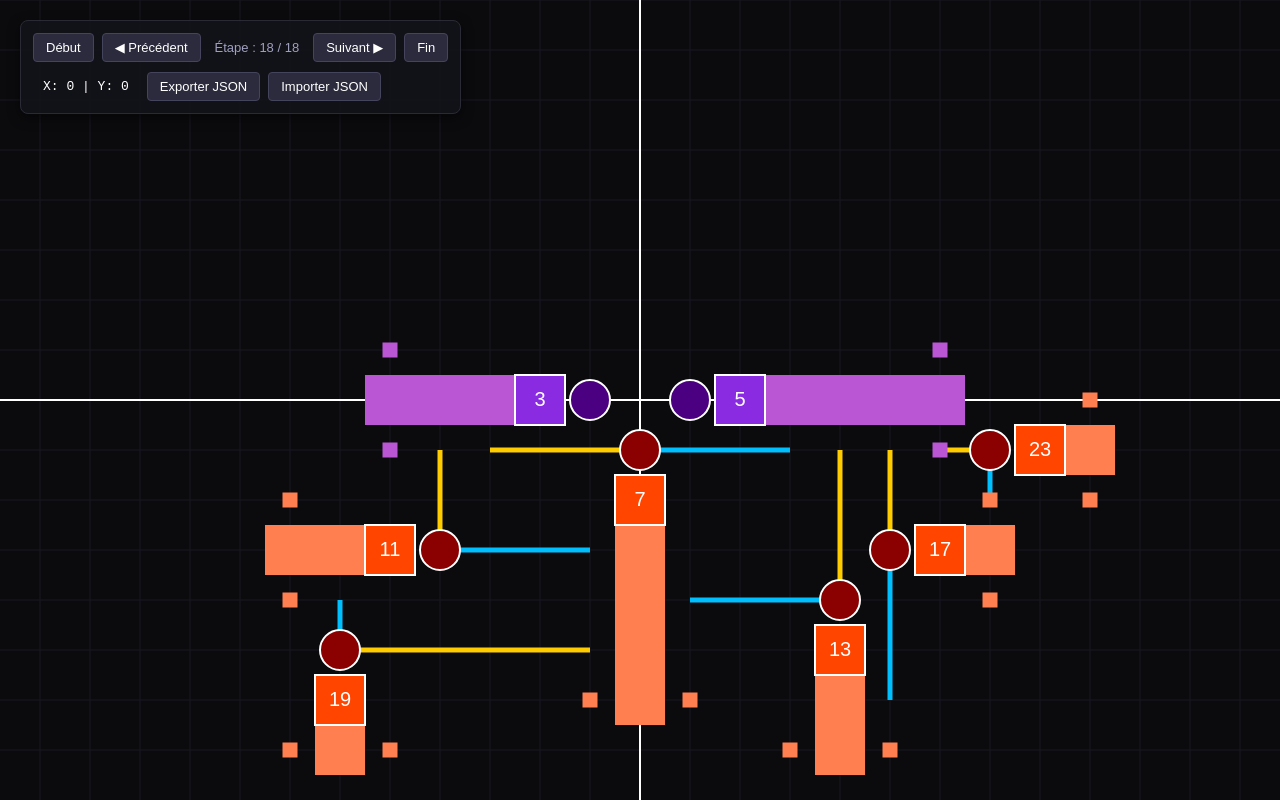
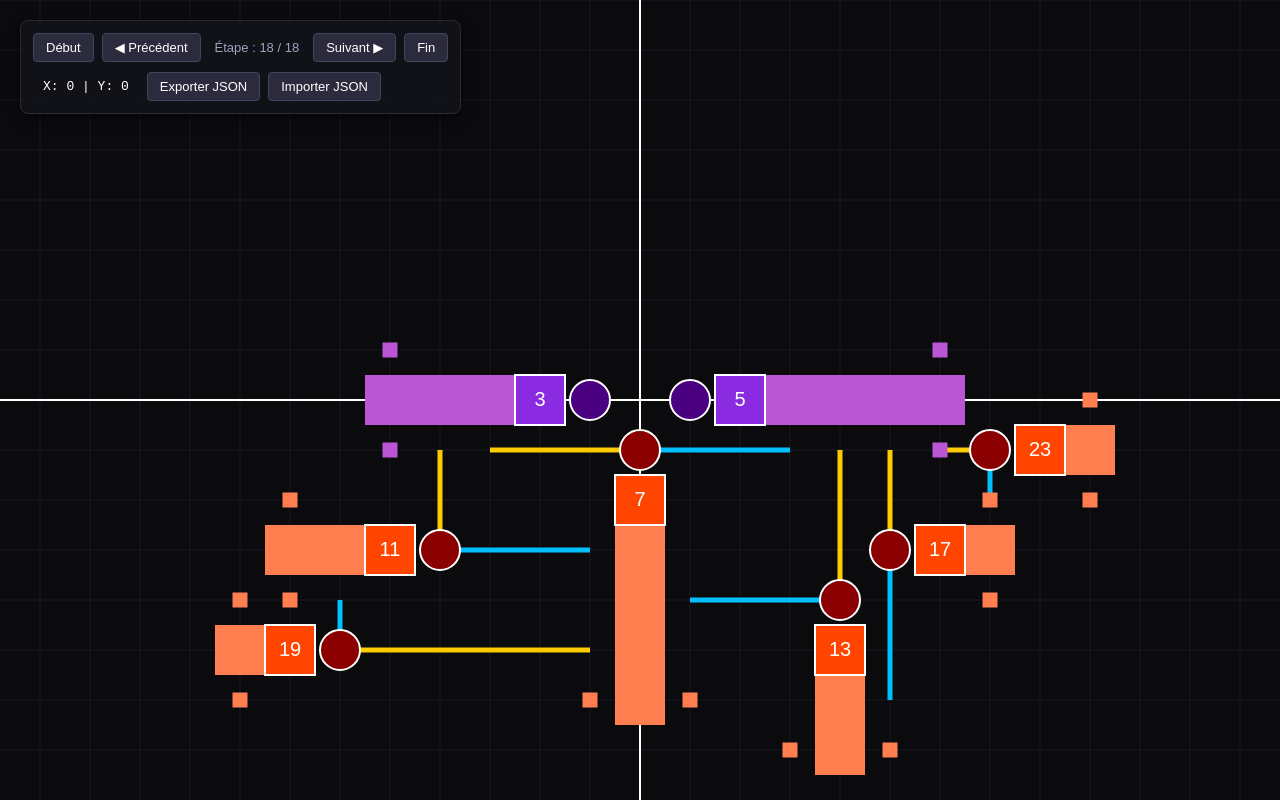
Before and after one commit to ErwanAllot/nombres-premiers-graphe, a plain HTML site: page index.html in a window 1280 px wide. Drawn offline with Linux system fonts and the light colour scheme.

Commit message:
placement par rapport à la tête d'épingle

```diff
--- a/index.html
+++ b/index.html
@@ -46,6 +46,7 @@
 
     <!-- 4. Les interactions (souris, UI, etc.) -->
     <script src="js/interactions/souris.js"></script>
+    <script src="js/interactions/btn.js"></script>
     <!-- <script src="js/interactions/ui.js"></script> -->
 
     <!-- 5. Les outils transverses -->
--- /dev/null
+++ b/js/interactions/btn.js
@@ -0,0 +1,15 @@
+document.getElementById('btn-debut').addEventListener('click', () => {
+    const etat = window.historiqueApp.allerAuDebut();
+    if (etat) {
+        chargerEtatDansCanvas(etat); // Remplace par ta fonction d'affichage de l'état
+        mettreAJourInterfaceHistorique(); // Met à jour le texte de l'indicateur et l'état des boutons
+    }
+});
+
+document.getElementById('btn-fin').addEventListener('click', () => {
+    const etat = window.historiqueApp.allerALaFin();
+    if (etat) {
+        chargerEtatDansCanvas(etat);
+        mettreAJourInterfaceHistorique();
+    }
+});
--- a/js/modeles/chemin.js
+++ b/js/modeles/chemin.js
@@ -3,40 +3,39 @@
 // ==========================================
 
 /**
- * Calcule le Joint J et les données du chemin entre deux épingles parentes.
- * @param {Object} parentPetit - L'épingle du plus petit parent (ex: 3)
- * @param {Object} parentGrand - L'épingle du plus grand parent (ex: 5)
- * @returns {Object} Les coordonnées des points de départ, d'arrivée (J) et les métadonnées
+ * Calcule les ancres disponibles au bout de la queue de l'épingle (horizontal ou vertical).
  */
-// ==========================================
-// MODULE GÉOMÉTRIQUE : CHEMIN ORTHOGONAL & JOINT J
-// ==========================================
+function sbtenirAncresDisponibles(epingle) {
+    const longueurQueue = epingle.longueurQueue || 1;
+    const distanceTotal = 1 + longueurQueue;
+    const orient = epingle.orientation !== undefined ? epingle.orientation : 0;
 
-function obtenirAncresDisponibles(epingle) {
-    const distanceDuCorps = epingle.longueurQueue || 1;
-    const direction = epingle.x <= 0 ? -1 : 1;
-    const xAncre = epingle.x + (direction * distanceDuCorps);
+    console.log("stop");
+    // Cas Horizontal (0° ou 180°)
+    if (orient === 0 || orient === 180) {
+        const dirX = (orient === 0) ? -1 : 1;
+        const xAncre = epingle.x + (dirX * distanceTotal);
+        return [
+            { x: xAncre, y: epingle.y + 1, id: 'haut' },
+            { x: xAncre, y: epingle.y - 1, id: 'bas' }
+        ];
+    }
 
-    return [
-        { x: xAncre, y: epingle.y + 1, id: 'haut' },
-        { x: xAncre, y: epingle.y - 1, id: 'bas' }
-    ];
+    // Cas Vertical (90° ou 270°)
+    else {
+        const dirY = (orient === 90) ? -1 : 1;
+        const yAncre = epingle.y + (dirY * distanceTotal);
+        return [
+            { x: epingle.x - 1, y: yAncre, id: 'gauche' },
+            { x: epingle.x + 1, y: yAncre, id: 'droite' }
+        ];
+    }
 }
 
-function calculerCheminEtJoint(parentPetit, parentGrand) {
-    // 1. Récupération des ancres disponibles
-console.log("=== CALCUL DE CHEMIN ===");
-    console.log("Parent 1 (valeur):", parentPetit.valeur, "aux coordonnées:", { x: parentPetit.x, y: parentPetit.y }, "avec queue:", parentPetit.longueurQueue);
-    console.log("Parent 2 (valeur):", parentGrand.valeur, "aux coordonnées:", { x: parentGrand.x, y: parentGrand.y }, "avec queue:", parentGrand.longueurQueue);
-
-    // 1. Récupération des ancres disponibles
-    const ancresPetit = obtenirAncresDisponibles(parentPetit);
-    const ancresGrand = obtenirAncresDisponibles(parentGrand);
-
-    console.log("Ancres du parent", parentPetit.valeur, ":", ancresPetit);
-    console.log("Ancres du parent", parentGrand.valeur, ":", ancresGrand);
-
-    // 2. Sélection de la paire la plus proche (Distance de Manhattan)
+/**
+ * Trouve la paire d'ancres la plus proche entre deux épingles (Distance de Manhattan).
+ */
+function trouverMeilleurePaireAncres(ancresPetit, ancresGrand) {
     let meilleurePaire = null;
     let distanceMinimale = Infinity;
 
@@ -49,41 +48,35 @@ console.log("=== CALCUL DE CHEMIN ===");
             }
         }
     }
+    return meilleurePaire;
+}
 
-    const p1 = meilleurePaire.pPetit; // x1, y1
-    const p2 = meilleurePaire.pGrand; // x2, y2
-
-    // 3. Application de la règle pour le point pivot Q du chemin orthogonal
-    let xq, yq;
-
-    // Si les deux ancres sont sur le même axe (même X ou même Y)
+/**
+ * Calcule le point pivot Q du chemin orthogonal en "L".
+ */
+function calculerPointPivotQ(p1, p2) {
     if (p1.x === p2.x || p1.y === p2.y) {
         const midX = (p1.x + p2.x) / 2;
         const midY = (p1.y + p2.y) / 2;
-
-        // Arrondi en direction de p1 si on tombe sur un .5
-        xq = (p1.x < p2.x) ? Math.floor(midX) : Math.ceil(midX);
-        yq = (p1.y < p2.y) ? Math.floor(midY) : Math.ceil(midY);
-
+        return {
+            x: (p1.x < p2.x) ? Math.floor(midX) : Math.ceil(midX),
+            y: (p1.y < p2.y) ? Math.floor(midY) : Math.ceil(midY)
+        };
     } else {
-
         const q1 = { x: p1.x, y: p2.y };
-        const q2 = { x: p2.x, y:p1.y }; // ou l'inverse selon ton test
+        const q2 = { x: p2.x, y: p1.y };
 
         const distQ1 = (q1.x * q1.x) + (q1.y * q1.y);
         const distQ2 = (q2.x * q2.x) + (q2.y * q2.y);
 
-        if (distQ1 > distQ2) {
-            xq = q1.x; yq = q1.y;
-        } else {
-            xq = q2.x; yq = q2.y;
-        }
+        return (distQ1 > distQ2) ? q1 : q2;
     }
+}
 
-    const pointQ = { x: xq, y: yq };
-
-    // 4. Définition des segments orthogonaux (L : de p1 -> Q -> p2)
-    // On évite les segments nuls si p1 ou p2 est déjà sur le pivot Q
+/**
+ * Génère les segments du chemin (évite les segments nuls).
+ */
+function creerSegments(p1, p2, pointQ) {
     const segments = [];
     if (p1.x !== pointQ.x || p1.y !== pointQ.y) {
         segments.push({ debut: p1, fin: pointQ, couleur: 'jaune' });
@@ -91,12 +84,33 @@ console.log("=== CALCUL DE CHEMIN ===");
     if (pointQ.x !== p2.x || pointQ.y !== p2.y) {
         segments.push({ debut: pointQ, fin: p2, couleur: 'bleu' });
     }
+    return segments;
+}
 
-    // 5. Calcul du Joint J (par exemple au milieu du chemin global ou sur le pivot)
-    // Ici, on le place au milieu exact entre p1 et p2 pour l'instant, ou sur Q selon ton design
-    const jX = (p1.x + p2.x) / 2;
-    const jY = (p1.y + p2.y) / 2;
-    const pointJ = { x: jX, y: jY };
+/**
+ * Fonction principale : Calcule le Joint J et les données du chemin entre deux épingles parentes.
+ */
+function calculerCheminEtJoint(parentPetit, parentGrand) {
+    // 1. Récupération des ancres
+    const ancresPetit = sbtenirAncresDisponibles(parentPetit);
+    const ancresGrand = sbtenirAncresDisponibles(parentGrand);
+
+    // 2. Sélection de la paire la plus proche
+    const meilleurePaire = trouverMeilleurePaireAncres(ancresPetit, ancresGrand);
+    const p1 = meilleurePaire.pPetit;
+    const p2 = meilleurePaire.pGrand;
+
+    // 3. Calcul du pivot Q
+    const pointQ = calculerPointPivotQ(p1, p2);
+
+    // 4. Définition des segments
+    const segments = creerSegments(p1, p2, pointQ);
+
+    // 5. Calcul du Joint J (milieu exact entre p1 et p2)
+    const pointJ = {
+        x: (p1.x + p2.x) / 2,
+        y: (p1.y + p2.y) / 2
+    };
 
     return {
         parentPetitId: parentPetit.valeur,
--- a/js/modeles/epingle.js
+++ b/js/modeles/epingle.js
@@ -1,18 +1,3 @@
-// ==========================================
-// MODULE MODÈLE : ÉPINGLE & GÉOMÉTRIE
-// ==========================================
-
-function calculerOrientation(x, y) {
-    const absX = Math.abs(x);
-    const absY = Math.abs(y);
-
-    if (absX > absY) {
-        return x < 0 ? 0 : 180;
-    } else {
-        return y < 0 ? 90 : 270;
-    }
-}
-
 /**
  * Crée un objet représentant une épingle complète.
  * @param {number} valeur - Le nombre premier (ex: 3, 5, 7)
@@ -32,3 +17,18 @@ function creerEpingle(valeur, x, y, couleurType = 'violet', longueurQueue = 1) {
         longueurQueue: longueurQueue // Permet de gérer l'extension de la queue
     };
 }
+
+// ==========================================
+// MODULE MODÈLE : ÉPINGLE & GÉOMÉTRIE
+// ==========================================
+
+function calculerOrientation(x, y) {
+    const absX = Math.abs(x);
+    const absY = Math.abs(y);
+
+    if (absX > absY) {
+        return x < 0 ? 0 : 180;
+    } else {
+        return y < 0 ? 90 : 270;
+    }
+}
--- a/js/rendu/chemin.js
+++ b/js/rendu/chemin.js
@@ -12,17 +12,10 @@ function dessinerPoint(ctx, px, py, rayon, couleur) {
     ctx.stroke();
 }
 
+function dessinerSegments(ctx, segments, echelle, decalageX, decalageY) {
+    if (!segments || segments.length === 0) return;
 
-
-
-function dessinerChemin(ctx, chemin, etatGrille) {
-    const echelle = etatGrille.echelle;
-    const decalageX = etatGrille.decalageX;
-    const decalageY = etatGrille.decalageY;
-
-    // 1. Tracé des segments du chemin en "L"
-    if (chemin.segments && chemin.segments.length > 0) {
-        chemin.segments.forEach(seg => {
+    segments.forEach(seg => {
         const pxDebutX = seg.debut.x * echelle + decalageX;
         const pxDebutY = seg.debut.y * echelle + decalageY;
         const pxFinX = seg.fin.x * echelle + decalageX;
@@ -37,25 +30,43 @@ function dessinerChemin(ctx, chemin, etatGrille) {
     });
 }
 
-    // 2. Affichage graphique du point pivot Q (en rouge)
-// Affichage graphique du point pivot Q
-    if (chemin.pointPivotQ) {
-        const pxQ_X = chemin.pointPivotQ.x * echelle + decalageX;
-        const pxQ_Y = chemin.pointPivotQ.y * echelle + decalageY;
+function dessinerPointPivotQ(ctx, pointPivotQ, parentPetitId, parentGrandId, echelle, decalageX, decalageY) {
+    if (!pointPivotQ) return;
 
-        // On logue pour savoir quel chemin dessine ce point Q et où il est
-        if (chemin.parentPetitId === 3 && chemin.parentGrandId === 7) {
-            console.log("POINT Q POUR (3,7) AFFICHÉ À :", chemin.pointPivotQ);
+    const pxQ_X = pointPivotQ.x * echelle + decalageX;
+    const pxQ_Y = pointPivotQ.y * echelle + decalageY;
+
+    dessinerPoint(ctx, pxQ_X, pxQ_Y, 4, '#FF4444');
 }
 
-        dessinerPoint(ctx, pxQ_X, pxQ_Y, 4, '#FF4444');
+function dessinerJointJ(ctx, jointJ, echelle, decalageX, decalageY) {
+    if (!jointJ) return;
 
+    const pxJX = jointJ.x * echelle + decalageX;
+    const pxJY = jointJ.y * echelle + decalageY;
+    // dessinerPoint(ctx, pxJX, pxJY, Math.max(3, echelle * 0.15), '#FFFFFF');
 }
 
-    // 3. Affichage graphique du point J d'origine (en blanc)
-    if (chemin.jointJ) {
-        const pxJX = chemin.jointJ.x * echelle + decalageX;
-        const pxJY = chemin.jointJ.y * echelle + decalageY;
-        // dessinerPoint(ctx, pxJX, pxJY, Math.max(3, echelle * 0.15), '#FFFFFF');
+/**
+ * Fonction principale : orchestre le rendu du chemin, de Q et de J.
+ */
+function dessinerChemin(ctx, chemin, etatGrille) {
+    const { echelle, decalageX, decalageY } = etatGrille;
+
+    // 1. Tracé des segments du chemin en "L"
+    dessinerSegments(ctx, chemin.segments, echelle, decalageX, decalageY);
+
+    // 2. Affichage graphique du point pivot Q (en rouge)
+    dessinerPointPivotQ(
+        ctx,
+        chemin.pointPivotQ,
+        chemin.parentPetitId,
+        chemin.parentGrandId,
+        echelle,
+        decalageX,
+        decalageY
+    );
+
+    // 3. Affichage graphique du point J d'origine (en blanc, actuellement commenté)
+    dessinerJointJ(ctx, chemin.jointJ, echelle, decalageX, decalageY);
 }
-}
--- a/js/rendu/epingle.js
+++ b/js/rendu/epingle.js
@@ -1,43 +1,27 @@
-function dessinerEpingle(ctx, epingle, etatGrille) {
-    const echelle = etatGrille.echelle;
+// ==========================================
+// MODULE RENDU : ÉPINGLE & GÉOMÉTRIE
+// ==========================================
 
-    const pixelX = epingle.x * echelle + etatGrille.decalageX;
-    const pixelY = epingle.y * echelle + etatGrille.decalageY;
-
-    ctx.save();
-
-    ctx.translate(pixelX, pixelY);
-    ctx.rotate((epingle.orientation * Math.PI) / 180);
-
-    let couleurCorps, couleurTete, couleurQueue;
-
-    if (epingle.couleurType === 'rouge') {
-        couleurCorps = '#FF4500';
-        couleurTete = '#8B0000';
-        couleurQueue = '#FF7F50';
-    } else if (epingle.couleurType === 'vert') {
-        couleurCorps = '#32CD32';
-        couleurTete = '#006400';
-        couleurQueue = '#98FB98';
+function obtenirCouleursEpingle(couleurType) {
+    if (couleurType === 'rouge') {
+        return { corps: '#FF4500', tete: '#8B0000', queue: '#FF7F50' };
+    } else if (couleurType === 'vert') {
+        return { corps: '#32CD32', tete: '#006400', queue: '#98FB98' };
     } else {
-        couleurCorps = '#8A2BE2';
-        couleurTete = '#4B0082';
-        couleurQueue = '#BA55D3';
+        return { corps: '#8A2BE2', tete: '#4B0082', queue: '#BA55D3' };
+    }
 }
 
-    const taille = echelle;
-    const nbQueue = epingle.longueurQueue || 1; // 1 par défaut
-
-    // A. LA QUEUE EXTENSIBLE (boucle selon le nombre de segments de queue)
+function dessinerQueue(ctx, taille, nbQueue, couleurQueue) {
     ctx.fillStyle = couleurQueue;
     for (let i = 0; i < nbQueue; i++) {
-        // Chaque segment s'allonge d'une unité supplémentaire vers la gauche (ex: -1.5, -2.5, etc.)
-        ctx.fillRect((-1.5 - i) * taille, -0.5 * taille, taille, taille);
+        ctx.fillRect((-2.5 - i) * taille, -0.5 * taille, taille, taille);
+    }
 }
 
-    // B. LES PETITS APPENDICES CARRÉS (placés tout au bout de la queue, au dernier niveau)
+function dessinerAppendices(ctx, taille, nbQueue) {
     const tailleAppendice = taille * 0.3;
-    const extremiteQueueX = (-1.0 - (nbQueue - 1)) * taille; // Position X du bout de la queue
+    const extremiteQueueX = (-2.0 - (nbQueue - 1)) * taille;
 
     ctx.fillRect(
         extremiteQueueX - (tailleAppendice / 2),
@@ -51,29 +35,60 @@ function dessinerEpingle(ctx, epingle, etatGrille) {
         tailleAppendice,
         tailleAppendice
     );
+}
 
-    // C. LE CORPS
+function dessinerCorps(ctx, taille, couleurCorps) {
     ctx.fillStyle = couleurCorps;
-    ctx.fillRect(-0.5 * taille, -0.5 * taille, taille, taille);
+    ctx.fillRect(-1.5 * taille, -0.5 * taille, taille, taille);
     ctx.strokeStyle = '#FFFFFF';
     ctx.lineWidth = 2;
-    ctx.strokeRect(-0.5 * taille, -0.5 * taille, taille, taille);
+    ctx.strokeRect(-1.5 * taille, -0.5 * taille, taille, taille);
+}
 
-    // D. LA TÊTE (rond à +1 en X relatif)
+function dessinerTete(ctx, taille, couleurTete) {
     ctx.beginPath();
-    ctx.arc(1 * taille, 0, taille * 0.4, 0, 2 * Math.PI);
+    ctx.arc(0, 0, taille * 0.4, 0, 2 * Math.PI);
     ctx.fillStyle = couleurTete;
     ctx.fill();
     ctx.stroke();
+}
 
-    ctx.restore();
+function dessinerTexte(ctx, epingle, pixelX, pixelY, echelle) {
+    if (echelle <= 15) return;
 
-    // AFFICHAGE DU TEXTE (toujours droit)
-    if (echelle > 15) {
+    const angleRad = (epingle.orientation * Math.PI) / 180;
+    const pixelCorpsX = pixelX - Math.cos(angleRad) * echelle;
+    const pixelCorpsY = pixelY - Math.sin(angleRad) * echelle;
+
     ctx.fillStyle = '#FFFFFF';
     ctx.font = `${Math.max(10, echelle * 0.4)}px sans-serif`;
     ctx.textAlign = 'center';
     ctx.textBaseline = 'middle';
-        ctx.fillText(epingle.valeur, pixelX, pixelY);
+    ctx.fillText(epingle.valeur, pixelCorpsX, pixelCorpsY);
 }
+
+/**
+ * Fonction principale : assemble tous les morceaux de l'épingle.
+ */
+function dessinerEpingle(ctx, epingle, etatGrille) {
+    const echelle = etatGrille.echelle;
+    const pixelX = epingle.x * echelle + etatGrille.decalageX;
+    const pixelY = epingle.y * echelle + etatGrille.decalageY;
+    const nbQueue = epingle.longueurQueue || 1;
+    const couleurs = obtenirCouleursEpingle(epingle.couleurType);
+
+    ctx.save();
+    ctx.translate(pixelX, pixelY);
+    ctx.rotate((epingle.orientation * Math.PI) / 180);
+
+    // Ordre de dessin (du fond vers l'avant)
+    dessinerQueue(ctx, echelle, nbQueue, couleurs.queue);
+    dessinerAppendices(ctx, echelle, nbQueue);
+    dessinerCorps(ctx, echelle, couleurs.corps);
+    dessinerTete(ctx, echelle, couleurs.tete);
+
+    ctx.restore();
+
+    // Le texte s'affiche par-dessus le canvas global
+    dessinerTexte(ctx, epingle, pixelX, pixelY, echelle);
 }
--- a/js/scenario.js
+++ b/js/scenario.js
@@ -23,8 +23,8 @@ const nouvelleEpingle = (epingles, val, x, y, couleur = 'rouge') => {
 
 // --- ÉTAT INITIAL ---
 let listeEpinglesInitiales = [
-    creerEpingle(3, -2, 0, 'violet'),
-    creerEpingle(5, 2, 0, 'violet')
+    creerEpingle(3, -1, 0, 'violet'),
+    creerEpingle(5, 1, 0, 'violet')
 ];
 
 // ÉTAPE 1 : État de départ pur
@@ -37,7 +37,7 @@ etape("Tracé du premier chemin vers J", (epingles, chemins) => {
 
 // ÉTAPE 3 : Épingle 7
 etape("Génération de l'épingle 7 (Rouge)", (epingles) => {
-    nouvelleEpingle(epingles, 7, 0, 2, 'rouge');
+    nouvelleEpingle(epingles, 7, 0, 1, 'rouge');
 });
 
 // ÉTAPE 4 : Allongement 3 et 5
@@ -52,7 +52,7 @@ etape("Test unique du chemin (3, 7)", (epingles, chemins) => {
 
 // ÉTAPE 6 : Épingle 11
 etape("Génération de l'épingle 11 (Rouge)", (epingles) => {
-    nouvelleEpingle(epingles, 11, -5, 3, 'rouge');
+    nouvelleEpingle(epingles, 11, -4, 3, 'rouge');
 });
 
 // ÉTAPE 7 : Allongement 3 et 7
@@ -67,7 +67,7 @@ etape("Test unique du chemin (5, 7)", (epingles, chemins) => {
 
 // ÉTAPE 9 : Épingle 13
 etape("Génération de l'épingle 13 (Rouge)", (epingles) => {
-    nouvelleEpingle(epingles, 13, 4, 5, 'rouge');
+    nouvelleEpingle(epingles, 13, 4, 4, 'rouge');
 });
 
 // ÉTAPE 10 : Allongement 5 et 7
@@ -84,7 +84,7 @@ etape("Test unique du Chemin (5, 13)", (epingles, chemins) => {
 
 //ÉTAPE 12 : Épingle 17
 etape("Génération de l'épingle 17 (Rouge)", (epingles) => {
-    nouvelleEpingle(epingles, 17, 6, 3, 'rouge');
+    nouvelleEpingle(epingles, 17, 5, 3, 'rouge');
 });
 
 // ÉTAPE 10 : Allongement 5 et 13
@@ -101,7 +101,7 @@ etape("Chemin (7, 11)", (epingles, chemins) => {
 
 //ÉTAPE 12 : Épingle 19
 etape("Épingle 19 (Rouge)", (epingles) => {
-    nouvelleEpingle(epingles, 19, -6, 6, 'rouge');
+    nouvelleEpingle(epingles, 19, -6, 5, 'rouge');
 });
 
 // ÉTAPE 13 : Allongement 7 et 11
@@ -118,5 +118,5 @@ etape("Chemin (5, 17)", (epingles, chemins) => {
 
 //ÉTAPE 15 : Épingle 23
 etape("Épingle 23 (Rouge)", (epingles) => {
-    nouvelleEpingle(epingles, 23, 8, 1, 'rouge');
+    nouvelleEpingle(epingles, 23, 7, 1, 'rouge');
 });
```
Also changed, not shown: js/historique.js (+20 -0 lines). Lines whose indentation alone changed are shown as unchanged.
